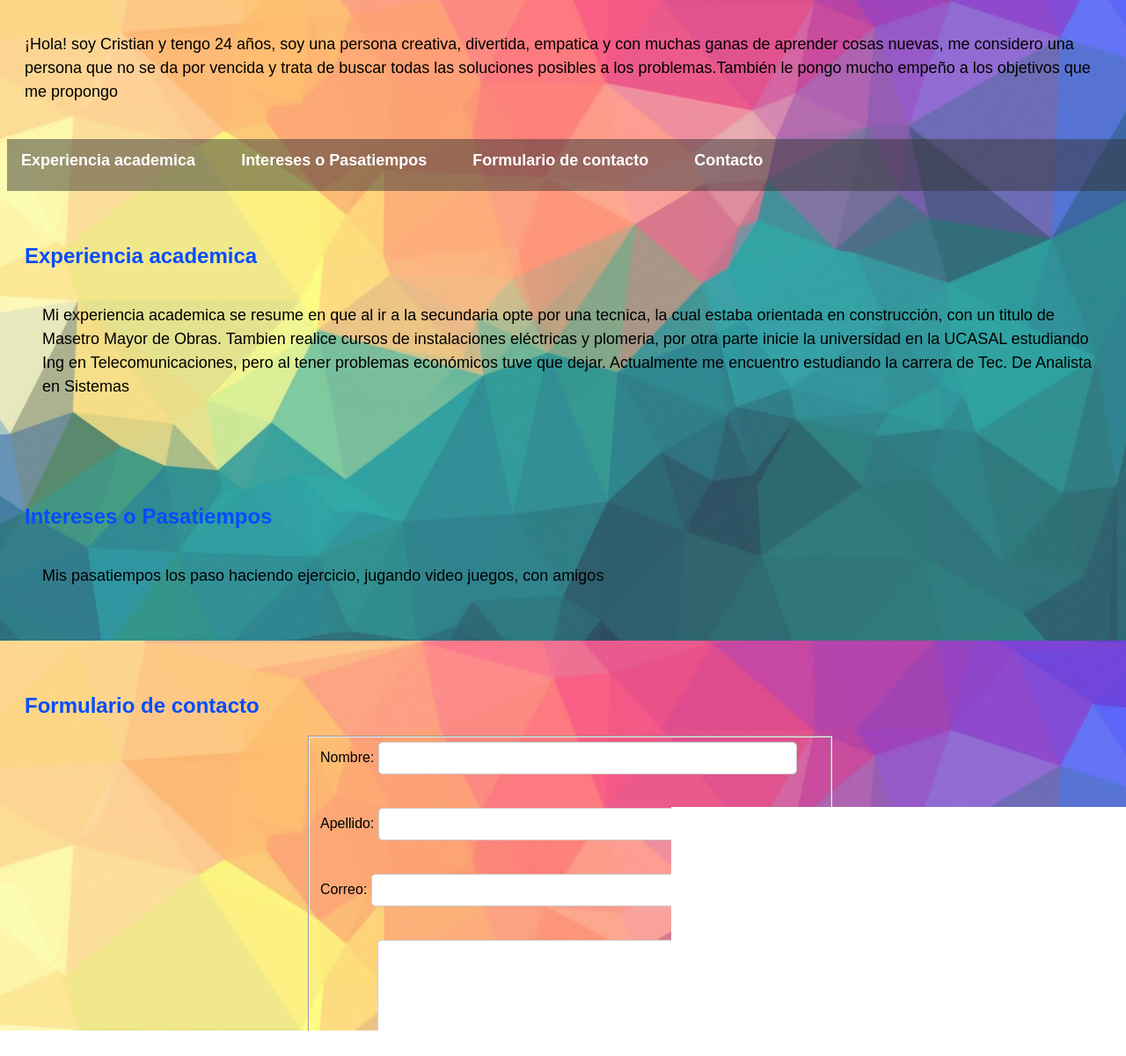
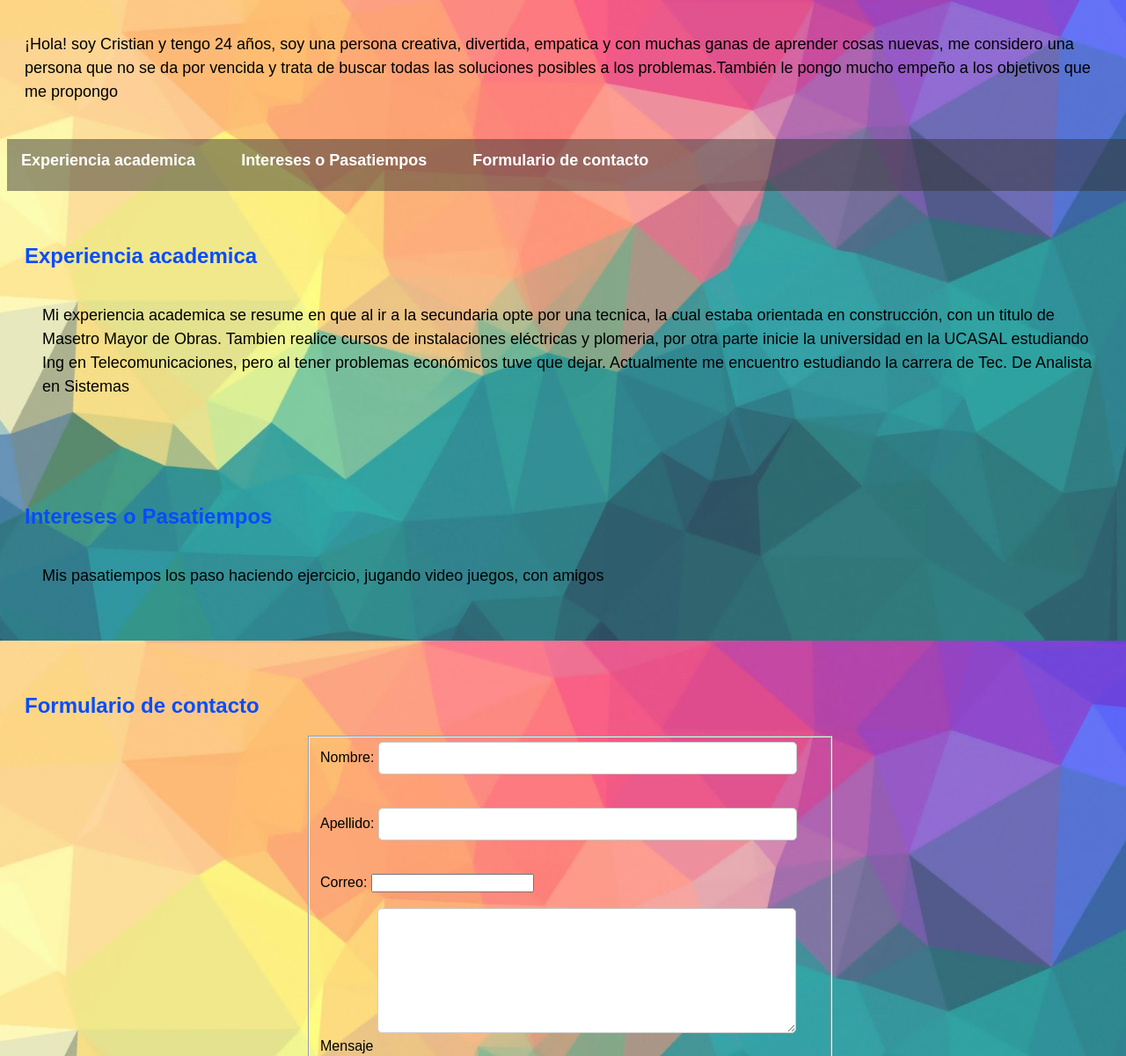
Before and after one commit to CristianGonzalez3/DesarrlloWeb, a plain HTML site: page TrabajoPractico2/Ejercicio 6/Index.html in a window 1280 px wide. Shown: the part 100-1300 px from the top of the page at 88% size. Drawn offline with Linux system fonts and the light colour scheme.

Commit message:
Correjido

```diff
--- a/TrabajoPractico2/Ejercicio 6/Index.html
+++ b/TrabajoPractico2/Ejercicio 6/Index.html
@@ -8,15 +8,18 @@
 </head>
 <body>
     <main>
+        <header>
         <h1>Cristian Gaston Gonzalez</h1>
         <p>¡Hola! soy Cristian y tengo 24 años, soy una persona creativa, divertida, empatica y con muchas ganas de aprender cosas nuevas, me considero una persona que no se da por vencida y trata de buscar todas las soluciones posibles a los problemas.También le pongo mucho empeño a los objetivos que me propongo</p>
 
+        <nav>
         <ul>
             <li><a href="#seccion1">Experiencia academica</a></li>
             <li><a href="#seccion2">Intereses o Pasatiempos</a></li>
             <li><a href="#seccion3">Formulario de contacto</a></li>
-            <li><a href="#seccion4">Contacto</a></li>
         </ul>
+        </nav>
+        </header>
 
         <section id="seccion1">
             <h2>Experiencia academica</h2>
@@ -37,7 +40,7 @@
                     <label for="apellido" style="cursor: pointer;">Apellido:</label>
                     <input type="text" id="apellido" name="apellido-de-usuario" maxlength="50" required><br><br>
                     <label for="correo" style="cursor: pointer;">Correo:</label>
-                    <input type="text" id="email" name="correo" required><br><br>
+                    <input type="email" id="email" name="correo" required><br><br>
                     <label for="mensaje">Mensaje</label>
                     <textarea name="mensaje" id="mensaje" cols="80" rows="8"></textarea><br><br>
                     <button type="submit">Enviar</button>
@@ -45,16 +48,15 @@
             </form>
         </section>
 
-        <section id="seccion4">
-            <h2>Contacto</h2>
+
             <footer class="contacto-footer">
+                <h2>Contacto</h2>
                 <p>¡Visita mis redes sociales!</p>
-        <ul>
-            <li><a href="https://instagram.com/cristian.gonzalez3?igshid=MzRlODBiNWFlZA==" target="_blank">Instagram</a></li>
-            <li><a href="https://www.facebook.com/cristiangaston.gonzalez1?mibextid=eBUYbo" target="_blank">Facebook</a></li>
-        </ul>
+                <ul>
+                    <li><a href="https://instagram.com/cristian.gonzalez3?igshid=MzRlODBiNWFlZA==" target="_blank">Instagram</a></li>
+                    <li><a href="https://www.facebook.com/cristiangaston.gonzalez1?mibextid=eBUYbo" target="_blank">Facebook</a></li>
+                </ul>
             </footer>
-        </section>
     </main>
 
 </body>
```
